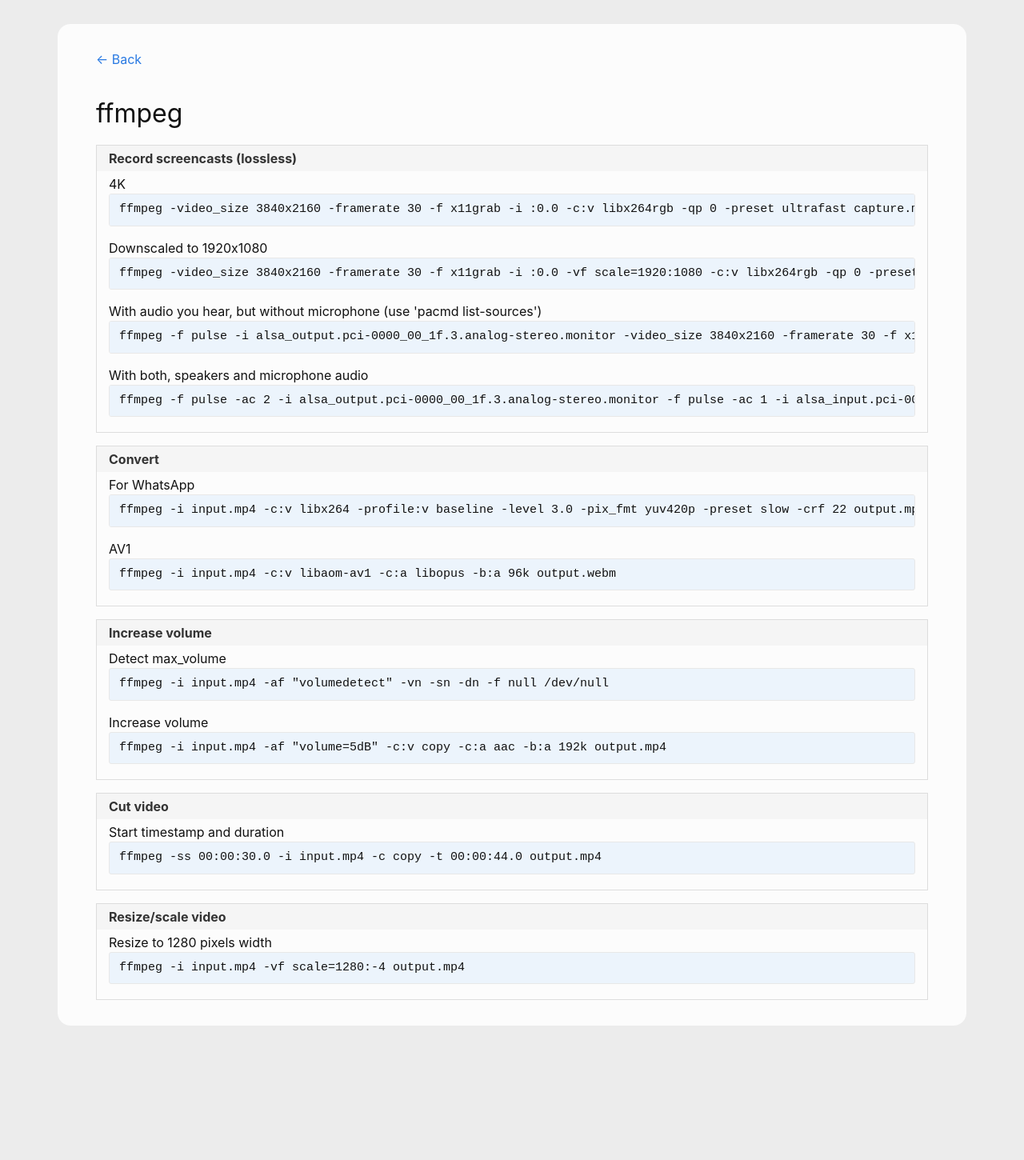
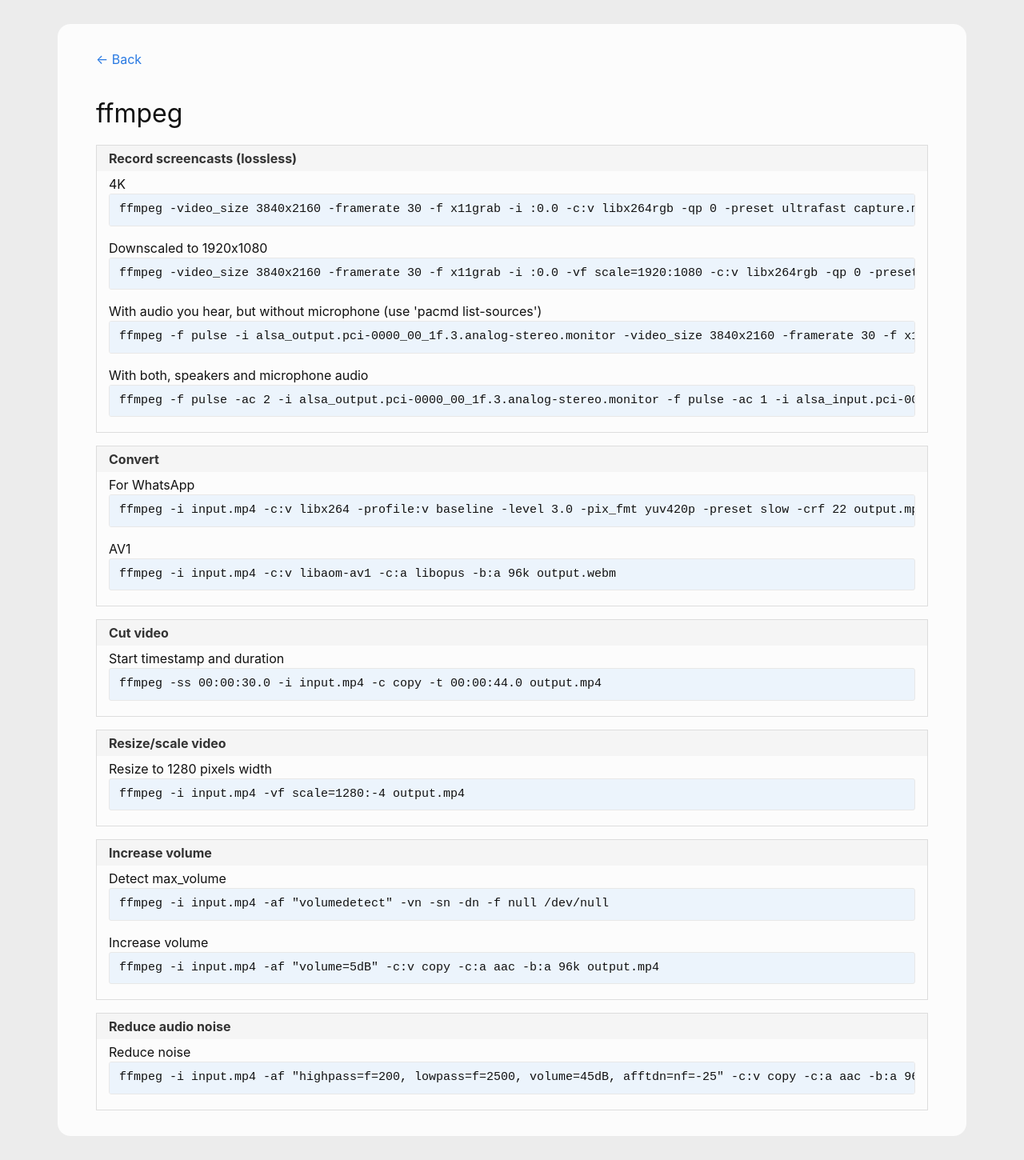
Before and after one commit to andreas-mausch/cheatsheets, a Jekyll site: the page built from _cheatsheets/ffmpeg.md, in a window 1280 px wide. Shown: the whole page at 80% size. Built offline with Jekyll 4.4.1, drawn with Linux system fonts in a browser that asks for light colours; before the commit the page ends 1312 px from its top, so only the background shows below that.

Commit message:
ffmpeg: reduce audio noise

```diff
--- a/_cheatsheets/ffmpeg.md
+++ b/_cheatsheets/ffmpeg.md
@@ -13,14 +13,17 @@ section:
     commands:
       For WhatsApp: ffmpeg -i input.mp4 -c:v libx264 -profile:v baseline -level 3.0 -pix_fmt yuv420p -preset slow -crf 22 output.mp4
       AV1: ffmpeg -i input.mp4 -c:v libaom-av1 -c:a libopus -b:a 96k output.webm
-  - name: Increase volume
-    commands:
-      Detect max_volume: ffmpeg -i input.mp4 -af "volumedetect" -vn -sn -dn -f null /dev/null
-      Increase volume: ffmpeg -i input.mp4 -af "volume=5dB" -c:v copy -c:a aac -b:a 192k output.mp4
   - name: Cut video
     commands:
       Start timestamp and duration: ffmpeg -ss 00:00:30.0 -i input.mp4 -c copy -t 00:00:44.0 output.mp4
   - name: Resize/scale video
     commands:
       Resize to 1280 pixels width: ffmpeg -i input.mp4 -vf scale=1280:-4 output.mp4
+  - name: Increase volume
+    commands:
+      Detect max_volume: ffmpeg -i input.mp4 -af "volumedetect" -vn -sn -dn -f null /dev/null
+      Increase volume: ffmpeg -i input.mp4 -af "volume=5dB" -c:v copy -c:a aac -b:a 96k output.mp4
+  - name: Reduce audio noise
+    commands:
+      Reduce noise: ffmpeg -i input.mp4 -af "highpass=f=200, lowpass=f=2500, volume=45dB, afftdn=nf=-25" -c:v copy -c:a aac -b:a 96k output.mp4
 ---
```
